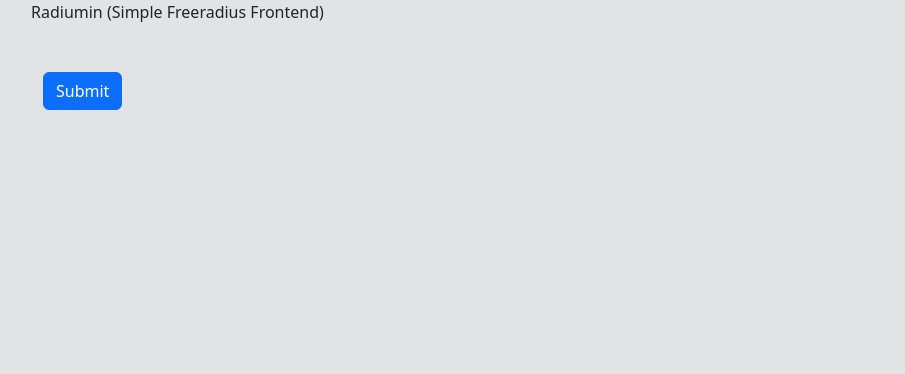
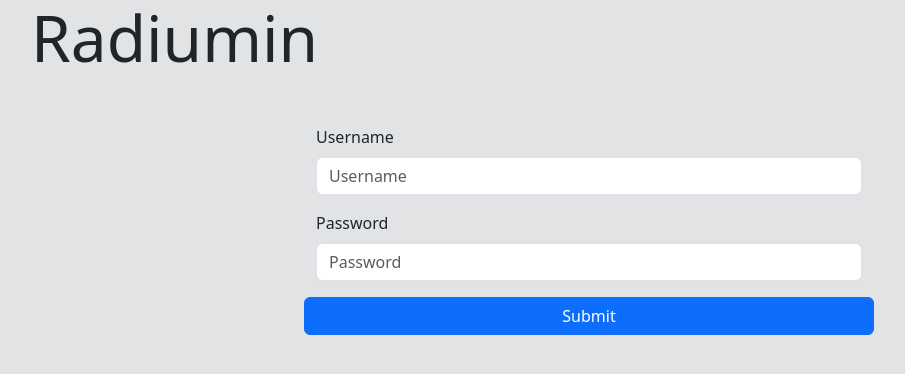
Before and after one commit to jahnito/radiumin, a Django app: page / in a window 1280 px wide. Shown: the top 374 px of the page, without its empty margins (51-956 px from the left). Run offline with Django 5.2, Linux system fonts and the light colour scheme; some libraries are stand-ins or nearby versions.

Commit message:
Add templates

```diff
--- /dev/null
+++ b/radiumin/freeradius/forms.py
@@ -0,0 +1,8 @@
+from django import forms
+
+
+class RadiusLogin(forms.Form):
+    username = forms.CharField(label='Username')
+    password = forms.CharField(
+        label='Password', widget=forms.PasswordInput
+    )
--- a/radiumin/freeradius/views.py
+++ b/radiumin/freeradius/views.py
@@ -1,7 +1,37 @@
-from django.shortcuts import render
+from django.shortcuts import render, get_object_or_404
 from django.http import HttpResponse
+
+from .models import RadcheckModel, RadusergroupModel
+from .forms import RadiusLogin
 
 
 def index(request):
-    context = {'name': 'jahn'}
-    return render(request, 'freeradius/index.html', context=context)
+    def login(request):
+        form = RadiusLogin()
+        return render(request, 'freeradius/index.html', context={'form': form})
+
+    if request.method == 'POST':
+        form = RadiusLogin(request.POST)
+        if form.is_valid():
+            username = form.cleaned_data['username']
+            password = form.cleaned_data['password']
+            user = RadcheckModel.objects.filter(
+                rad_username=username,
+                value=password).first()
+            if user is not None:
+                groups = RadusergroupModel.objects.filter(
+                    rad_username=user.rad_username
+                )
+                context = {
+                    'user': user,
+                    'groups': groups,
+                }
+                return render(
+                    request, 'freeradius/user.html', context=context
+                )
+            else:
+                return login(request)
+        else:
+            return login(request)
+    else:
+        return login(request)
--- a/radiumin/templates/freeradius/index.html
+++ b/radiumin/templates/freeradius/index.html
@@ -1,9 +1,11 @@
 {% extends "base.html" %}
 {% block content %}
 {% load django_bootstrap5 %}
-<form method="post">
+<form method="post" class="col-lg-6 offset-lg-3">
+  <div class="row justify-content-center">
     {% csrf_token %}
     {% bootstrap_form form %}
     <button type="submit" class="btn btn-primary">Submit</button>
+  </div>
 </form>
 {% endblock content %}
--- a/radiumin/templates/includes/header.html
+++ b/radiumin/templates/includes/header.html
@@ -1,8 +1,8 @@
 <!-- gitkeep -->
 <div class="container">
     <div class="row">
-        <div class="col-4">
-            Radiumin (Simple Freeradius Frontend)
+        <div class="col-9 display-3">
+            Radiumin
         </div>
     </div>
 <div>
```
Also changed, not shown: radiumin/templates/freeradius/user.html (added, +30 -0 lines).
